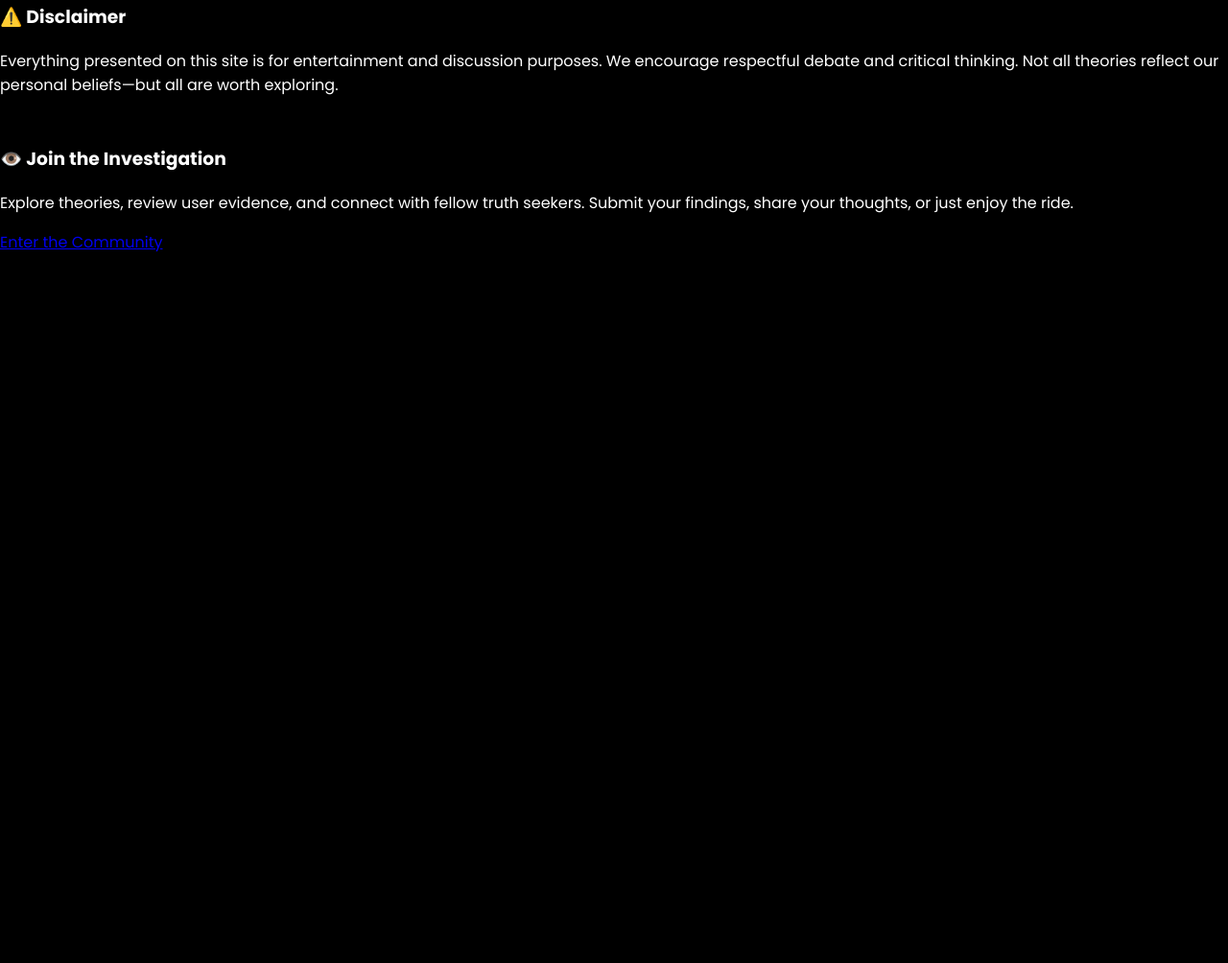
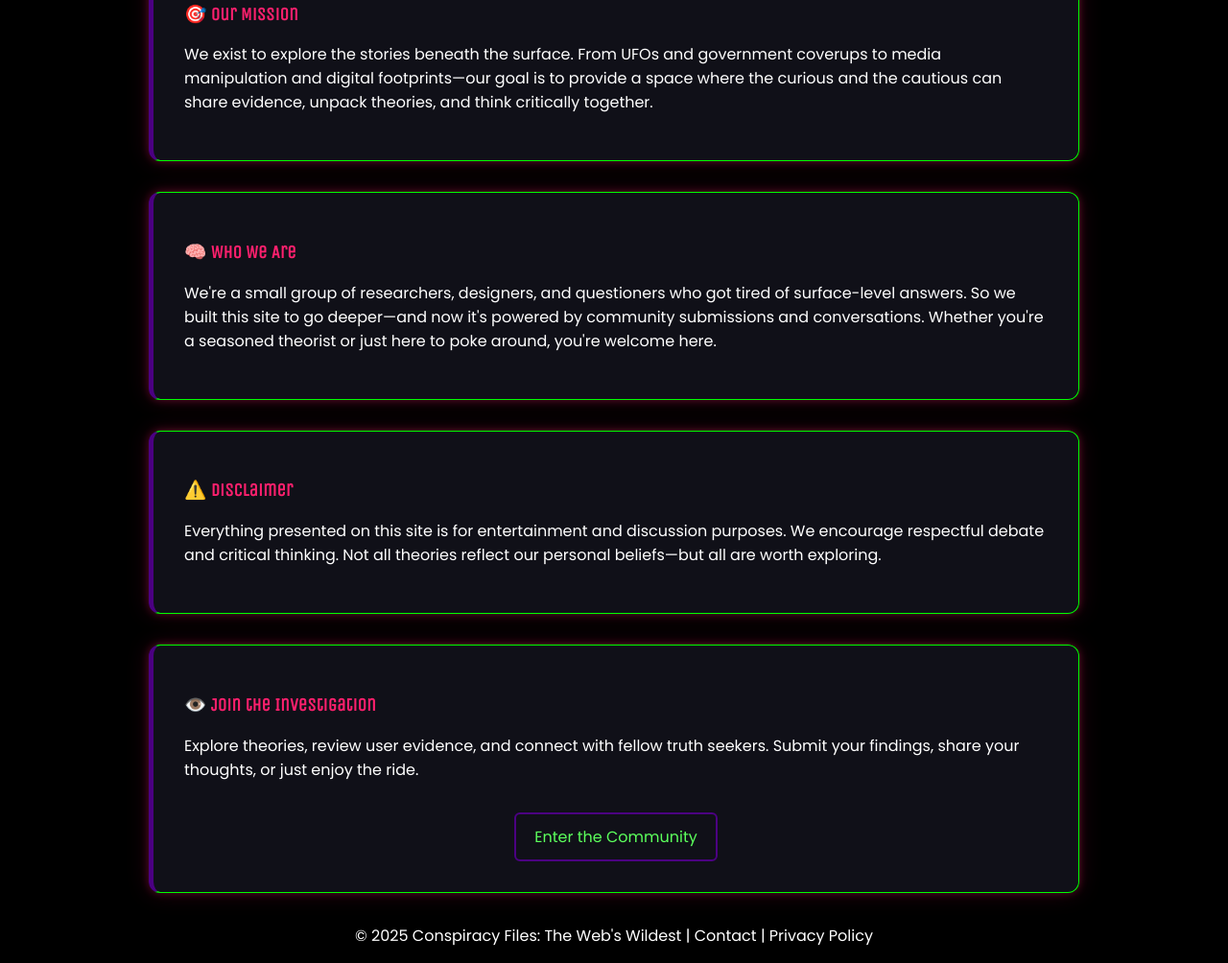
Before and after one commit to amvalle5/conspiracyFiles, a plain HTML site: page about.html in a window 1280 px wide. Shown: the part 763-1767 px from the top of the page at 96% size. Before the commit the page ends 1078 px from the top, so only its background shows below. Drawn offline with nearby package versions, Linux system fonts and the light colour scheme.

Commit message:
update
about page

```diff
--- a/about.html
+++ b/about.html
@@ -27,34 +27,39 @@
         </nav>
     </header>
     <main>
-        <section id="aboutIntro">
+        <section id="aboutIntro" class="neon-alt">
             <div class="aboutContainer">
               <h2>About Conspiracy Files</h2>
               <p>Welcome to <strong>Conspiracy Files: The Web's Wildest Theories</strong> — your digital HQ for diving deep into the hidden, the strange, and the unexplained. This site isn't about proving or disproving—it's about asking the questions that keep you up at night.</p>
             </div>
           </section>
 
-          <section id="mission">
+          <section id="mission" class="neon-alt">
             <h3>🎯 Our Mission</h3>
             <p>We exist to explore the stories beneath the surface. From UFOs and government coverups to media manipulation and digital footprints—our goal is to provide a space where the curious and the cautious can share evidence, unpack theories, and think critically together.</p>
           </section>
 
-          <section id="whoWeAre">
+          <section id="whoWeAre" class="neon-alt">
             <h3>🧠 Who We Are</h3>
             <p>We're a small group of researchers, designers, and questioners who got tired of surface-level answers. So we built this site to go deeper—and now it's powered by community submissions and conversations. Whether you're a seasoned theorist or just here to poke around, you're welcome here.</p>
           </section>
 
-          <section id="disclaimer">
+          <section id="disclaimer" class="neon-alt">
             <h3>⚠️ Disclaimer</h3>
             <p>Everything presented on this site is for entertainment and discussion purposes. We encourage respectful debate and critical thinking. Not all theories reflect our personal beliefs—but all are worth exploring.</p>
           </section>
 
-          <section id="callToAction">
+          <section id="callToAction" class="neon-alt">
             <h3>👁️ Join the Investigation</h3>
             <p>Explore theories, review user evidence, and connect with fellow truth seekers. Submit your findings, share your thoughts, or just enjoy the ride.</p>
+            <div class="button-wrapper">
             <a href="/community.html" class="button">Enter the Community</a>
+            </div>
           </section>
 
     </main>
+    <footer>
+      <p>&copy; 2025 Conspiracy Files: The Web's Wildest  | Contact | Privacy Policy</p>
+  </footer>
 </body>
 </html>
--- a/styles.css
+++ b/styles.css
@@ -420,3 +420,51 @@ footer{
 #spotlight:hover {
     box-shadow: 0 0 25px #ffff00, 0 0 50px #ffff00 inset;
 }
+
+/* === ABOUT PAGE VIBES === */
+  .aboutContainer,
+  .neon-alt {
+    background: rgba(20, 20, 30, 0.8);
+    border: 1px solid #00ff00;
+    border-left: 5px solid #4B0082;
+    padding: 2em;
+    margin: 2em auto;
+    max-width: 900px;
+    box-shadow: 0 0 10px rgba(255, 32, 110, 0.3), 0 0 25px rgba(255, 32, 110, 0.15);
+    backdrop-filter: blur(6px);
+    font-family: 'Poppins', sans-serif;
+    border-radius: 12px;
+    transition: transform 0.3s ease;
+  }
+
+  .neon-alt:hover {
+    transform: scale(1.01);
+    box-shadow: 0 0 20px rgba(255, 32, 110, 0.6), 0 0 40px rgba(255, 32, 110, 0.3);
+  }
+
+  h2, h3 {
+    font-family: 'Unica One', sans-serif;
+    color: #ff206e;
+  }
+
+  a.button {
+    background: none;
+    border: 2px solid #4B0082;
+    color: #5CFF5C;
+    padding: 0.7em 1.2em;
+    text-decoration: none;
+    border-radius: 6px;
+    display: inline-block;
+    margin-top: 1em;
+    transition: all 0.3s ease;
+  }
+
+  #callToAction .button-wrapper {
+    text-align: center;
+  }
+
+  a.button:hover {
+    background-color: #ff206e;
+    color: #fff;
+    box-shadow: 0 0 10px #ff206e, 0 0 20px #ff206e88;
+  }
```
